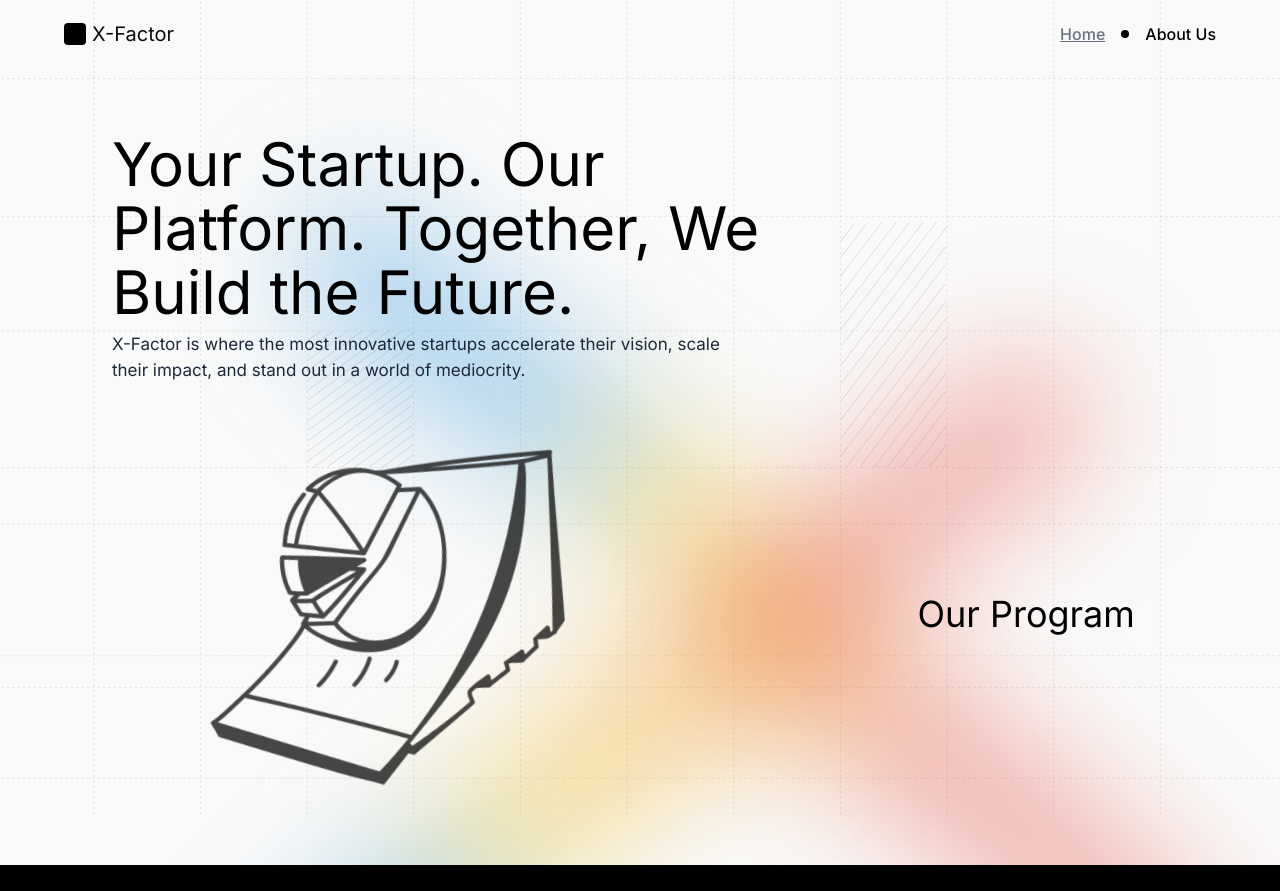
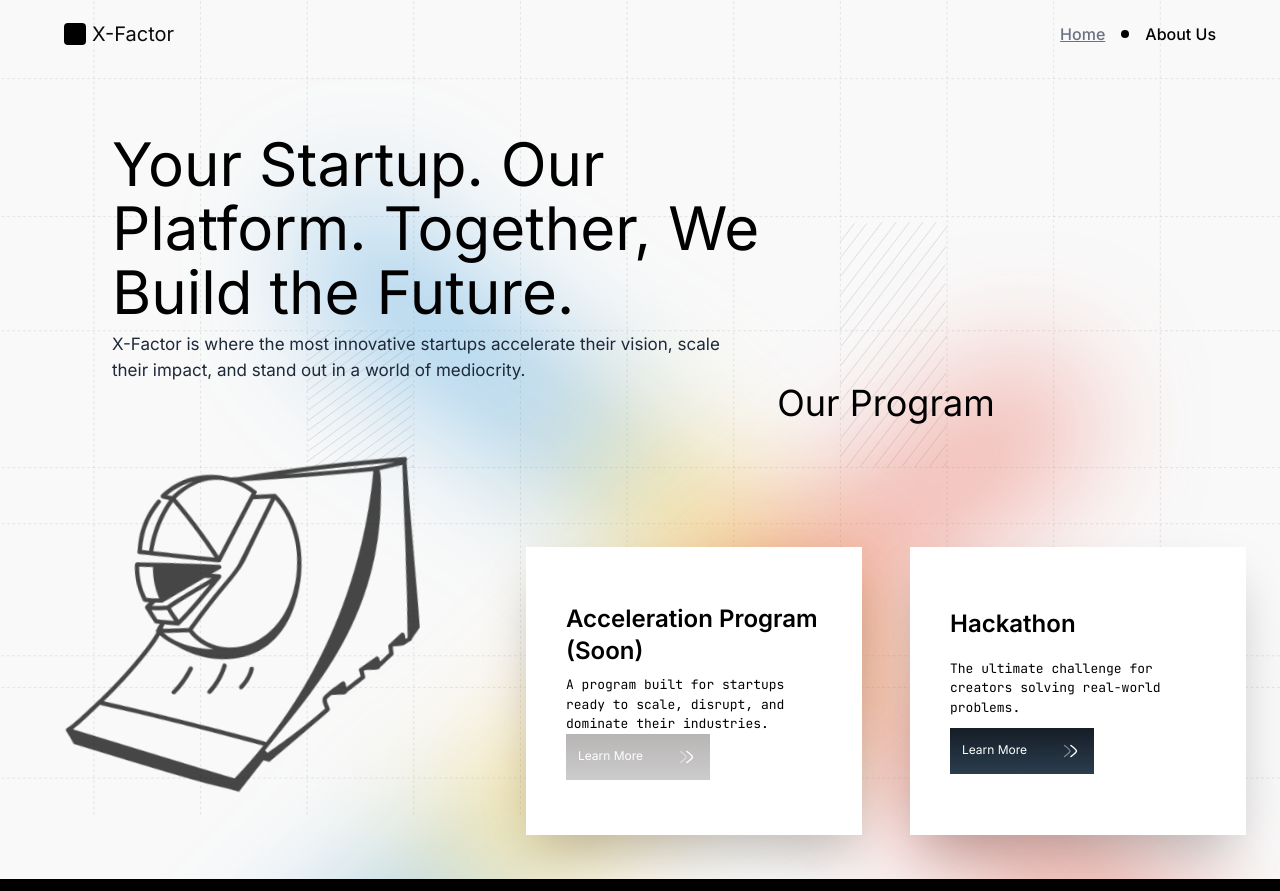
Before and after one commit to Pranali209/Xfactor, a React (Vite) app: page / in a window 1280 px wide. Shown: the top 891 px of the page. Built offline with nearby package versions, Linux system fonts and the light colour scheme.

Commit message:
slider fixing

```diff
--- a/src/App.css
+++ b/src/App.css
@@ -348,7 +348,7 @@ body {
         position: absolute;
         top: -400px;
         left: 0;
-        width: 100%;
+        width: 90%;
         height: 150lvh;
         background-image: url('./assets/bg-x.svg');
         background-position: center;
--- a/src/Pages/Home.jsx
+++ b/src/Pages/Home.jsx
@@ -78,7 +78,23 @@ function Home() {
 
             <Heading className="text-4xl mb-5 text-center mx-auto max-md:mt-5 " as="h1" text="Our Program" />
 
+            <section className=' '>
+              <div className='mt-20 p-5 max-md:px-10 max-md:pl-44  flex justify-around max-md:justify-between   slider-container'
+                style={isMobile ? { transform: `translateX(-${currentIndex * 60}%)` } : {}}>
 
+
+                {heroBox.map((item) => (
+                  <Box
+                    key={item.id}
+                    id={item.id}
+                    heading={item.title}
+                    txt={item.text}
+                    onClick={() => HandleOnclick(item.id)}
+                  />
+                ))}
+
+              </div>
+            </section>
 
           </div>
 
```
